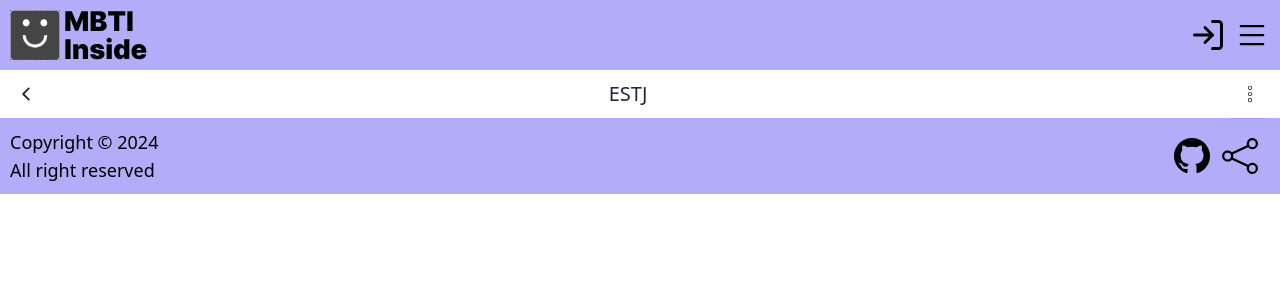
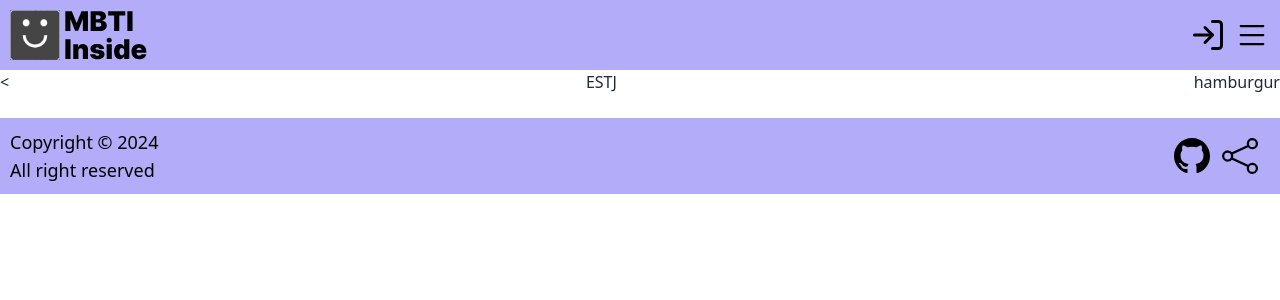
Before and after one commit to MBTI-Inside/server, a React (Vite) app in the folder frontend/: page /memo-view/1 in a window 1280 px wide. Shown: the top 300 px of the page. Built offline with nearby package versions, Linux system fonts and the light colour scheme.

Commit message:
Revert "style: memo view header 퍼블리싱 rebi13/MBTI-Inside#44"
This reverts commit 862f064c4fec0e0a62908848d485d345a07577ea.

```diff
--- a/frontend/src/components/pages/Memo/MemoViewHeader/index.tsx
+++ b/frontend/src/components/pages/Memo/MemoViewHeader/index.tsx
@@ -1,36 +1,9 @@
-import { CiMenuKebab } from 'react-icons/ci';
-import { IoIosArrowBack } from 'react-icons/io';
-import { useNavigate } from 'react-router-dom';
-
 const MemoViewHeader = () => {
-  const nav = useNavigate();
-
   return (
-    <div className="flex flex-row w-full justify-between items-center h-12">
-      <div className="pl-4 text-xl">
-        <IoIosArrowBack onClick={() => nav(-1)} />
-      </div>
-      <div className="text-xl">ESTJ</div>
-      <div className="dropdown dropdown-end">
-        <div
-          tabIndex={0}
-          role="button"
-          className="btn m-1 bg-inherit border-none text-xl"
-        >
-          <CiMenuKebab />
-        </div>
-        <ul
-          tabIndex={0}
-          className="dropdown-content z-[1] menu p-2 shadow bg-base-100 rounded-box w-24"
-        >
-          <li className="items-center">
-            <a>수정</a>
-          </li>
-          <li className="items-center">
-            <a>삭제</a>
-          </li>
-        </ul>
-      </div>
+    <div className="flex flex-row w-full justify-between h-12">
+      <div>{'<'}</div>
+      <div>ESTJ</div>
+      <div>hamburgur</div>
     </div>
   );
 };
```
